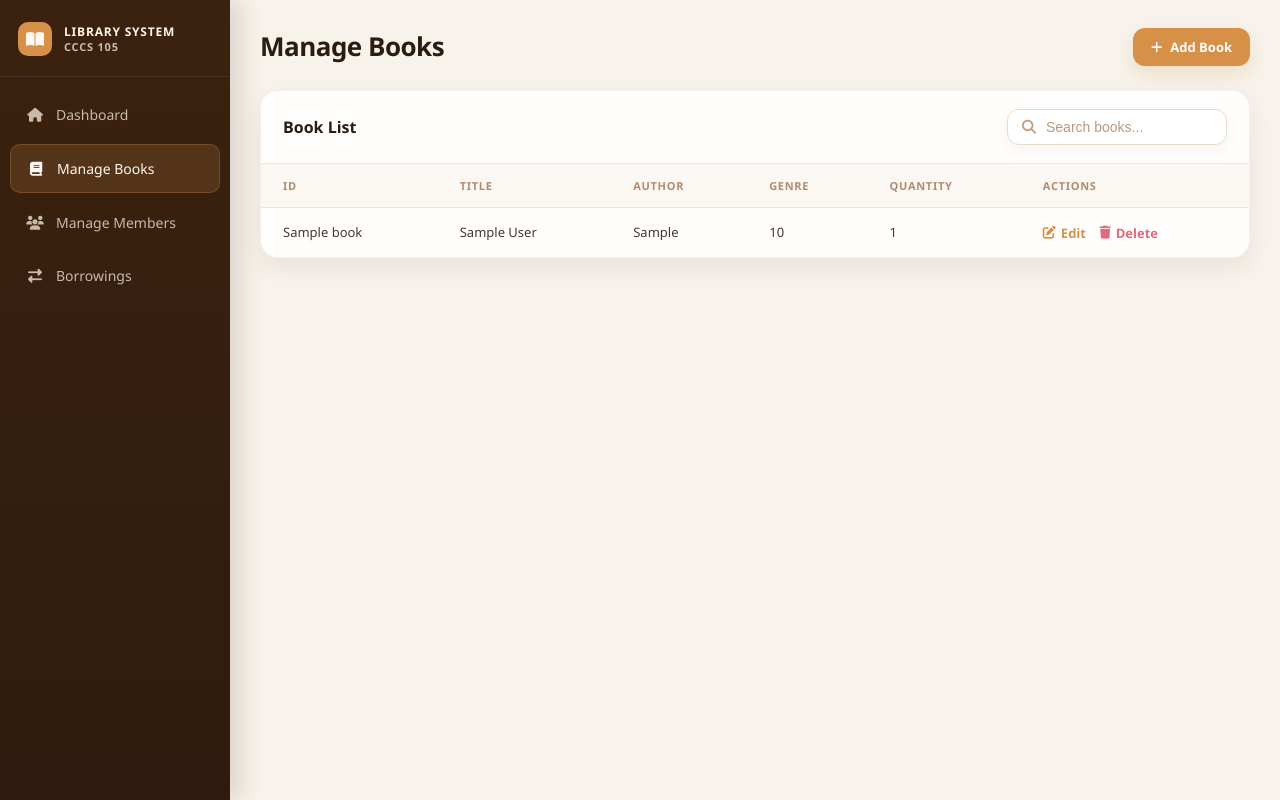
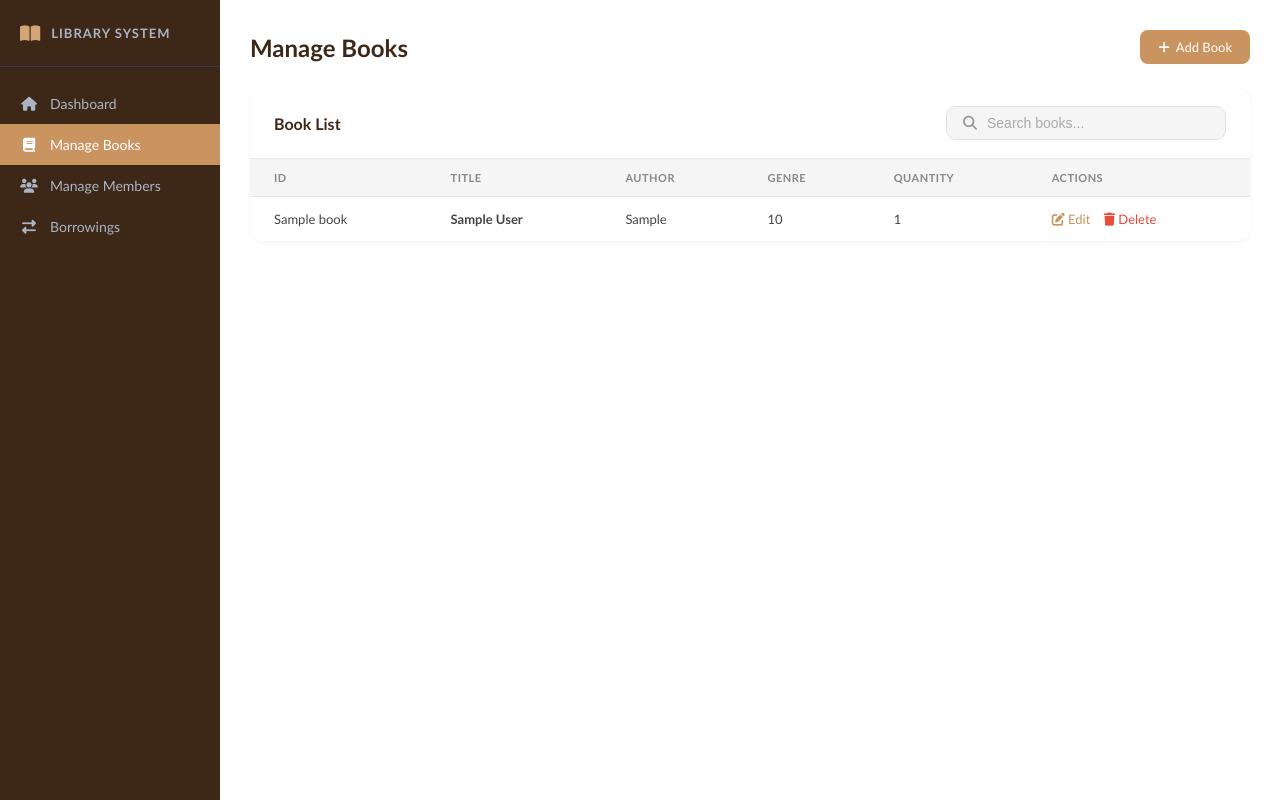
Before and after one commit to Aacceeee/library-system, a Flask app: page /books in a window 1280 px wide. Run offline with Flask 3, Linux system fonts and the light colour scheme; the visitor is signed in with stand-in values (Sample User, id 1); tables that the repository leaves empty or names only in its code hold one stand-in row (values such as "Sample post").

Commit message:
change the theme to brown and fonts.

```diff
--- a/library-system-cccs105/src/static/style.css
+++ b/library-system-cccs105/src/static/style.css
@@ -5,93 +5,68 @@
 }
 
 body {
-    font-family: 'Segoe UI', Arial, sans-serif;
-    background: #f7f2eb;
-    color: #2d241d;
+    font-family: 'Futura', 'Trebuchet MS', sans-serif;
+    background-color: #ffffff;
+    color: #333;
 }
 
 .wrapper {
     display: flex;
     min-height: 100vh;
-    background: #f7f2eb;
+    background-color: #ffffff;
 }
 
 /* SIDEBAR */
 .sidebar {
-    width: 230px;
-    background: linear-gradient(180deg, #3b220f 0%, #2f1b0d 100%);
-    color: #fff7ef;
+    width: 220px;
+    background-color: #3d2817;
+    color: white;
     display: flex;
     flex-direction: column;
     position: fixed;
-    inset: 0 auto 0 0;
     height: 100vh;
-    box-shadow: 8px 0 24px rgba(62, 32, 10, 0.16);
 }
 
 .sidebar-header {
-    padding: 22px 18px 20px;
+    padding: 24px 20px;
+    font-size: 13px;
+    font-weight: 600;
+    letter-spacing: 1px;
+    color: #aab4c4;
     display: flex;
     align-items: center;
-    gap: 12px;
-    border-bottom: 1px solid rgba(255, 255, 255, 0.08);
+    gap: 10px;
+    border-bottom: 1px solid #2e3d52;
 }
 
 .sidebar-header i {
-    width: 34px;
-    height: 34px;
-    border-radius: 10px;
-    display: grid;
-    place-items: center;
-    font-size: 16px;
-    color: #fff8f0;
-    background: #d79047;
-}
-
-.sidebar-header span {
-    display: block;
-    font-size: 12px;
-    line-height: 1.1;
-    letter-spacing: 0.8px;
-    font-weight: 700;
-    color: #fff4e8;
-}
-
-.sidebar-header span::after {
-    content: 'CCCS 105';
-    display: block;
-    margin-top: 2px;
-    font-size: 11px;
-    font-weight: 600;
-    color: rgba(255, 244, 232, 0.72);
+    font-size: 18px;
+    color: #d4a574;
 }
 
 .sidebar nav {
-    padding: 14px 10px;
+    padding: 16px 0;
 }
 
 .sidebar nav a {
     display: flex;
     align-items: center;
     gap: 12px;
-    padding: 14px 16px;
-    margin-bottom: 6px;
-    color: rgba(255, 244, 232, 0.72);
+    padding: 12px 20px;
+    color: #aab4c4;
     text-decoration: none;
     font-size: 14px;
-    border-radius: 10px;
-    transition: all 0.2s ease;
+    transition: all 0.2s;
 }
 
 .sidebar nav a:hover {
-    background: rgba(255, 255, 255, 0.06);
-    color: #fff7ef;
+    background-color: #4d3a2a;
+    color: white;
 }
 
 .sidebar nav a.active {
-    background: rgba(215, 144, 71, 0.18);
-    color: #fff7ef;
-    border: 1px solid rgba(215, 144, 71, 0.26);
+    background-color: #c9945f;
+    color: white;
 }
 
 .sidebar nav a i {
@@ -101,89 +76,78 @@ body {
 
 /* MAIN CONTENT */
 .main-content {
-    margin-left: 230px;
+    margin-left: 220px;
     flex: 1;
-    padding: 28px 30px 34px;
+    padding: 30px;
 }
 
 /* PAGE HEADER */
 .page-header {
     display: flex;
     justify-content: space-between;
-    align-items: flex-start;
+    align-items: center;
     margin-bottom: 24px;
-    gap: 16px;
 }
 
 .page-header h1 {
-    font-size: 26px;
+    font-size: 24px;
     font-weight: 700;
-    color: #2b1c12;
-    letter-spacing: -0.02em;
-}
-
-.page-header p {
-    margin-top: 6px;
-    color: #9b7d61;
-    font-size: 14px;
+    color: #3d2817;
 }
 
 /* STAT CARDS */
 .stat-grid {
     display: grid;
     grid-template-columns: repeat(4, 1fr);
-    gap: 14px;
+    gap: 16px;
     margin-bottom: 24px;
 }
 
 .stat-card {
-    background: rgba(255, 255, 255, 0.88);
-    border: 1px solid rgba(128, 96, 67, 0.08);
-    border-radius: 16px;
-    padding: 18px 18px 16px;
+    background: white;
+    border-radius: 12px;
+    padding: 20px;
     display: flex;
     justify-content: space-between;
     align-items: center;
-    box-shadow: 0 10px 24px rgba(74, 53, 35, 0.08);
-    backdrop-filter: blur(4px);
+    box-shadow: 0 4px 12px rgba(0,0,0,0.08);
 }
 
 .stat-card .stat-info label {
     font-size: 11px;
-    font-weight: 700;
-    letter-spacing: 0.6px;
-    color: #9f7d61;
+    font-weight: 600;
+    letter-spacing: 0.5px;
+    color: #888;
     text-transform: uppercase;
 }
 
 .stat-card .stat-info h2 {
-    font-size: 30px;
-    font-weight: 800;
-    margin-top: 6px;
-    color: #2b1c12;
+    font-size: 28px;
+    font-weight: 700;
+    margin-top: 4px;
+    color: #3d2817;
 }
 
 .stat-card .stat-icon {
-    width: 48px;
-    height: 48px;
-    border-radius: 14px;
+    width: 52px;
+    height: 52px;
+    border-radius: 12px;
     display: flex;
     align-items: center;
     justify-content: center;
-    font-size: 20px;
+    font-size: 22px;
 }
 
-.stat-icon.blue { background-color: #f6e5d0; color: #d79047; }
-.stat-icon.green { background-color: #e5f0e6; color: #73a66b; }
-.stat-icon.orange { background-color: #fae8cc; color: #d58b35; }
-.stat-icon.red { background-color: #f6dde7; color: #dd7a9f; }
+.stat-icon.blue { background-color: #e8f4fd; color: #3498db; }
+.stat-icon.green { background-color: #eafaf1; color: #27ae60; }
+.stat-icon.orange { background-color: #fef9e7; color: #f39c12; }
+.stat-icon.red { background-color: #fdedec; color: #e74c3c; }
 
 /* TABLE CARD */
 .table-card {
-    background: rgba(255, 255, 255, 0.9);
-    border: 1px solid rgba(128, 96, 67, 0.08);
-    border-radius: 18px;
-    box-shadow: 0 10px 24px rgba(74, 53, 35, 0.08);
+    background: white;
+    border-radius: 12px;
+    box-shadow: 0 1px 4px rgba(0,0,0,0.06);
     overflow: hidden;
 }
 
@@ -191,35 +155,32 @@ body {
     display: flex;
     justify-content: space-between;
     align-items: center;
-    padding: 18px 22px;
-    border-bottom: 1px solid #efe5da;
-    gap: 16px;
+    padding: 18px 24px;
+    border-bottom: 1px solid #e8e8e8;
 }
 
 .table-card-header h2 {
     font-size: 16px;
-    font-weight: 700;
-    color: #2b1c12;
+    font-weight: 600;
+    color: #3d2817;
 }
 
 .btn-add {
-    background: #d79047;
+    background-color: #c9945f;
     color: white;
-    padding: 10px 18px;
-    border-radius: 12px;
+    padding: 9px 18px;
+    border-radius: 8px;
     text-decoration: none;
     font-size: 13px;
-    font-weight: 700;
-    display: inline-flex;
+    font-weight: 500;
+    display: flex;
     align-items: center;
-    gap: 8px;
-    transition: transform 0.2s ease, background 0.2s ease;
-    box-shadow: 0 8px 18px rgba(215, 144, 71, 0.2);
+    gap: 6px;
+    transition: background 0.2s;
 }
 
 .btn-add:hover {
-    background: #c77d33;
-    transform: translateY(-1px);
+    background-color: #b38351;
 }
 
 table {
@@ -229,21 +190,25 @@ table {
 }
 
 thead th {
-    background-color: #fbf7f2;
-    color: #b18b6d;
-    font-weight: 700;
+    background-color: #f5f5f5;
+    color: #888;
+    font-weight: 600;
     font-size: 11px;
     text-transform: uppercase;
-    letter-spacing: 0.7px;
-    padding: 14px 22px;
+    letter-spacing: 0.5px;
+    padding: 12px 24px;
     text-align: left;
-    border-bottom: 1px solid #efe5da;
+    border-bottom: 1px solid #e8e8e8;
 }
 
 tbody td {
-    padding: 15px 22px;
-    border-bottom: 1px solid #f4ece4;
-    color: #46372d;
+    padding: 14px 24px;
+    border-bottom: 1px solid #e8e8e8;
+    color: #444;
+}
+
+tbody td:nth-child(2) {
+    font-weight: 600;
 }
 
 tbody tr:last-child td {
@@ -251,66 +216,57 @@ tbody tr:last-child td {
 }
 
 tbody tr:hover {
-    background-color: #fcf8f4;
+    background-color: #f5f5f5;
 }
 
 /* BADGES */
 .badge {
-    padding: 5px 12px;
-    border-radius: 999px;
+    padding: 4px 12px;
+    border-radius: 20px;
     font-size: 11px;
-    font-weight: 700;
+    font-weight: 600;
 }
 
 .badge-available {
-    background-color: #e7f2e4;
-    color: #4f8b4a;
+    background-color: #eafaf1;
+    color: #27ae60;
 }
 
 .badge-borrowed {
-    background-color: #f8ebd7;
-    color: #c78029;
+    background-color: #fef9e7;
+    color: #f39c12;
 }
 
 .badge-overdue {
-    background-color: #f5dfe7;
-    color: #d86f92;
+    background-color: #fdedec;
+    color: #e74c3c;
 }
 
 /* ACTION BUTTONS */
 .btn-edit {
-    display: inline-flex;
-    align-items: center;
-    gap: 5px;
-    color: #d79047;
+    color: #c9945f;
     text-decoration: none;
     font-size: 13px;
-    font-weight: 600;
     margin-right: 10px;
 }
 
-.btn-edit:hover { color: #c77d33; }
+.btn-edit:hover { color: #b38351; }
 
 .btn-delete {
-    display: inline-flex;
-    align-items: center;
-    gap: 5px;
-    color: #e06b7e;
+    color: #e74c3c;
     text-decoration: none;
     font-size: 13px;
-    font-weight: 600;
 }
 
-.btn-delete:hover { color: #c95669; }
+.btn-delete:hover { color: #c0392b; }
 
 /* FORMS */
 .form-card {
-    background: rgba(255, 255, 255, 0.9);
-    border: 1px solid rgba(128, 96, 67, 0.08);
-    border-radius: 18px;
-    padding: 28px;
-    box-shadow: 0 10px 24px rgba(74, 53, 35, 0.08);
-    max-width: 560px;
+    background: white;
+    border-radius: 12px;
+    padding: 30px;
+    box-shadow: 0 1px 4px rgba(0,0,0,0.06);
+    max-width: 500px;
 }
 
 .form-group {
@@ -320,75 +276,70 @@ tbody tr:hover {
 .form-group label {
     display: block;
     font-size: 13px;
-    font-weight: 700;
-    color: #6d5442;
-    margin-bottom: 8px;
+    font-weight: 500;
+    color: #555;
+    margin-bottom: 6px;
 }
 
 .form-group input,
 .form-group select {
     width: 100%;
-    padding: 11px 14px;
-    border: 1px solid #e5d8ca;
-    border-radius: 12px;
+    padding: 10px 14px;
+    border: 1px solid #ddd;
+    border-radius: 8px;
     font-size: 14px;
-    color: #2d241d;
+    color: #333;
     outline: none;
-    background: #fff;
-    transition: border 0.2s, box-shadow 0.2s;
+    transition: border 0.2s;
 }
 
 .form-group input:focus,
 .form-group select:focus {
-    border-color: #d79047;
-    box-shadow: 0 0 0 3px rgba(215, 144, 71, 0.12);
+    border-color: #c9945f;
 }
 
 .btn-submit {
-    background: #d79047;
+    background-color: #c9945f;
     color: white;
-    padding: 10px 22px;
+    padding: 10px 24px;
     border: none;
-    border-radius: 12px;
+    border-radius: 8px;
     font-size: 14px;
-    font-weight: 700;
+    font-weight: 500;
     cursor: pointer;
-    transition: transform 0.2s ease, background 0.2s ease;
+    transition: background 0.2s;
 }
 
 .btn-submit:hover {
-    background: #c77d33;
-    transform: translateY(-1px);
-}
+    background-color: #b38351;
+}}
 
 .btn-back {
     display: inline-flex;
     align-items: center;
     gap: 6px;
-    color: #9b7d61;
+    color: #888;
     text-decoration: none;
     font-size: 13px;
-    font-weight: 600;
     margin-bottom: 20px;
 }
 
-.btn-back:hover { color: #2d241d; }
+.btn-back:hover { color: #333; }
 
 /* SEARCH BOX */
 .search-box {
     display: flex;
     align-items: center;
     gap: 10px;
-    background: #fff;
-    border: 1px solid #e7dccc;
-    border-radius: 12px;
-    padding: 9px 14px;
-    width: 220px;
-    box-shadow: 0 6px 16px rgba(74, 53, 35, 0.05);
+    background: #f5f5f5;
+    border: 1.5px solid #e0e0e0;
+    border-radius: 10px;
+    padding: 8px 16px;
+    width: 280px;
 }
 
 .search-box i {
-    color: #c29a78;
+    color: #999;
     font-size: 14px;
 }
 
@@ -397,45 +348,10 @@ tbody tr:hover {
     background: transparent;
     outline: none;
     font-size: 14px;
-    color: #2d241d;
+    color: #333;
     width: 100%;
 }
 
 .search-box input::placeholder {
-    color: #b99980;
+    color: #aaa;
 }
-
-@media (max-width: 1100px) {
-    .stat-grid {
-        grid-template-columns: repeat(2, 1fr);
-    }
-}
-
-@media (max-width: 900px) {
-    .wrapper {
-        flex-direction: column;
-    }
-
-    .sidebar {
-        position: static;
-        width: 100%;
-        height: auto;
-    }
-
-    .main-content {
-        margin-left: 0;
-    }
-
-    .stat-grid {
-        grid-template-columns: 1fr;
-    }
-
-    .table-card-header {
-        flex-direction: column;
-        align-items: stretch;
-    }
-
-    .search-box {
-        width: 100%;
-    }
-}
```
